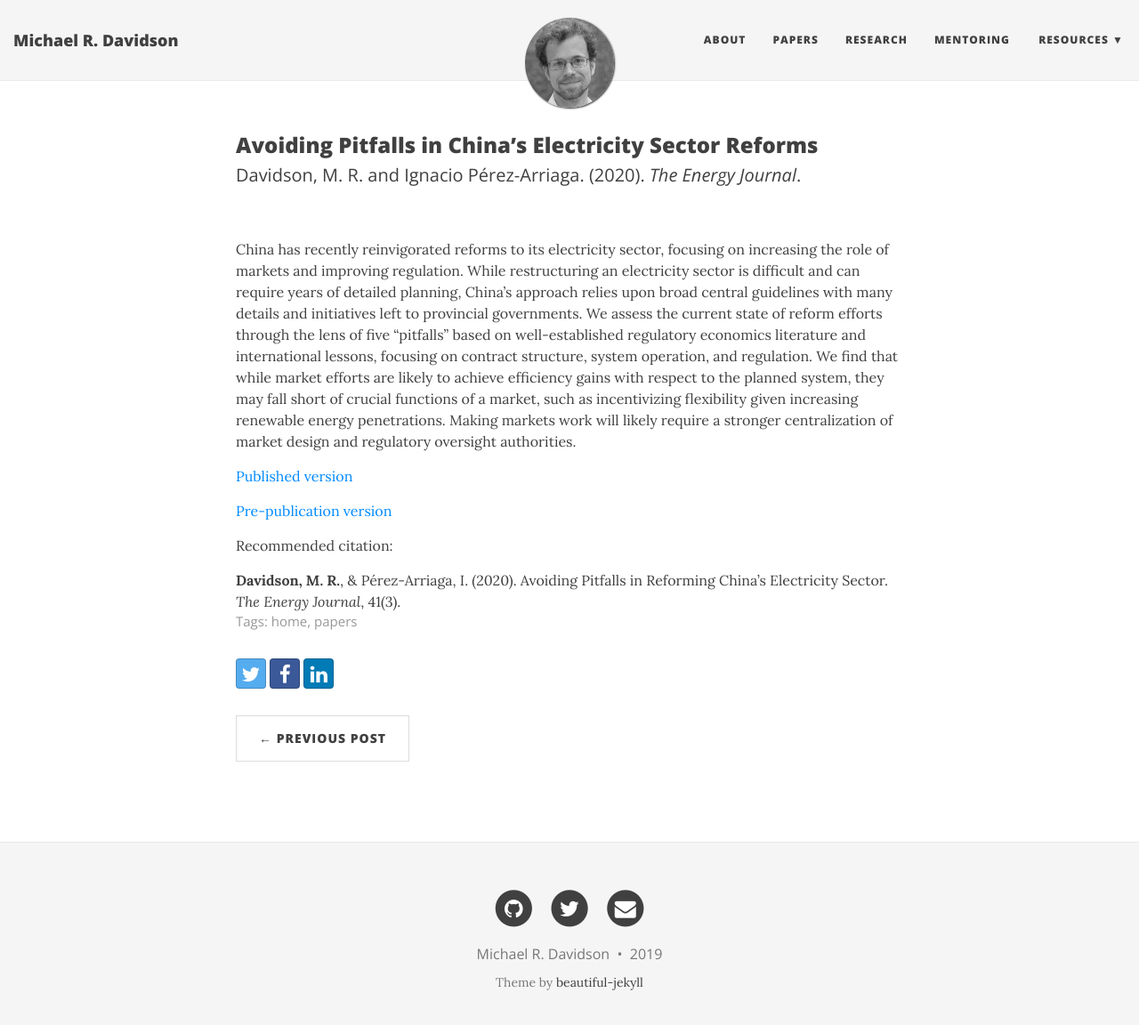
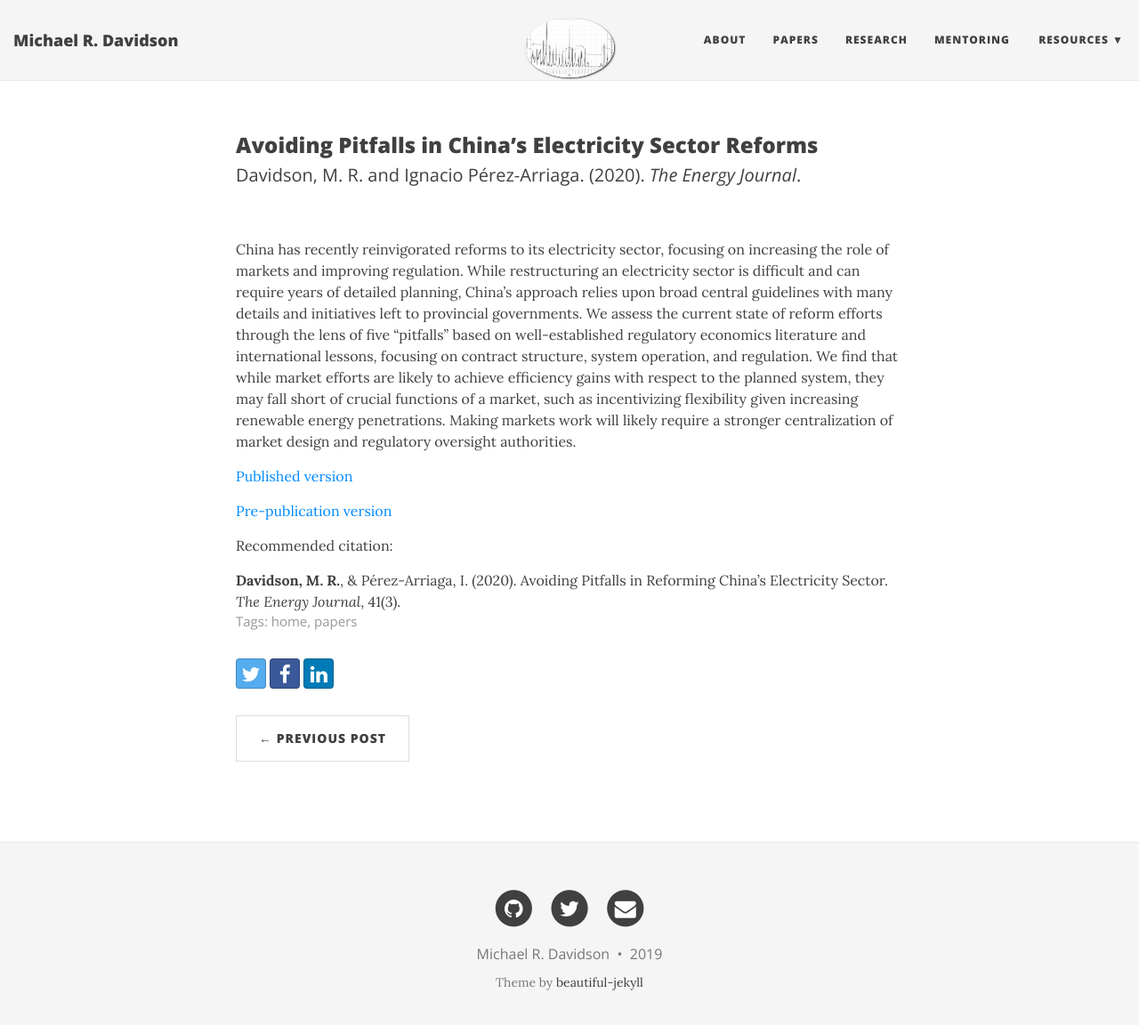
Before and after one commit to east-winds/east-winds.github.io, a Jekyll site: the page built from _posts/2019-12-16-avoiding-pitfalls-china-electricity-reforms.md, in a window 1280 px wide and 1165 px high. Shown: the top 1152 px of the window at 89% size. Built offline with Jekyll 4.4.1, drawn with Linux system fonts in a browser that asks for light colours; nearby versions of some CDN libraries.

Commit message:
pitfalls img

```diff
--- a/_posts/2019-12-16-avoiding-pitfalls-china-electricity-reforms.md
+++ b/_posts/2019-12-16-avoiding-pitfalls-china-electricity-reforms.md
@@ -3,6 +3,7 @@ layout: paper
 title: "Avoiding Pitfalls in China’s Electricity Sector Reforms"
 subtitle: "Davidson, M. R. and Ignacio Pérez-Arriaga. (2020). <i>The Energy Journal</i>."
 tags: [home, papers]
+image: /img/pitfalls_yn_dax_vol_price.png
 
 ---
 
```
Also changed, not shown: img/pitfalls_yn_dax_vol_price.png (added).
